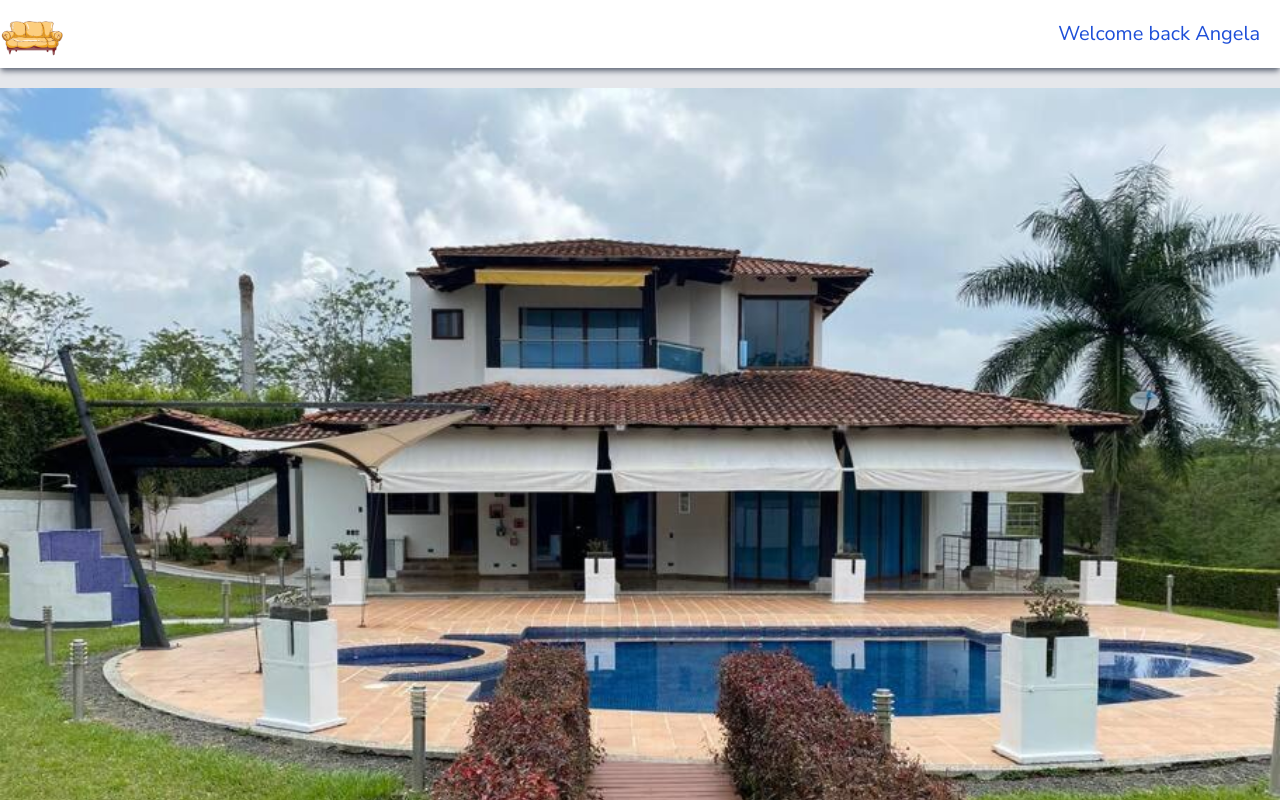
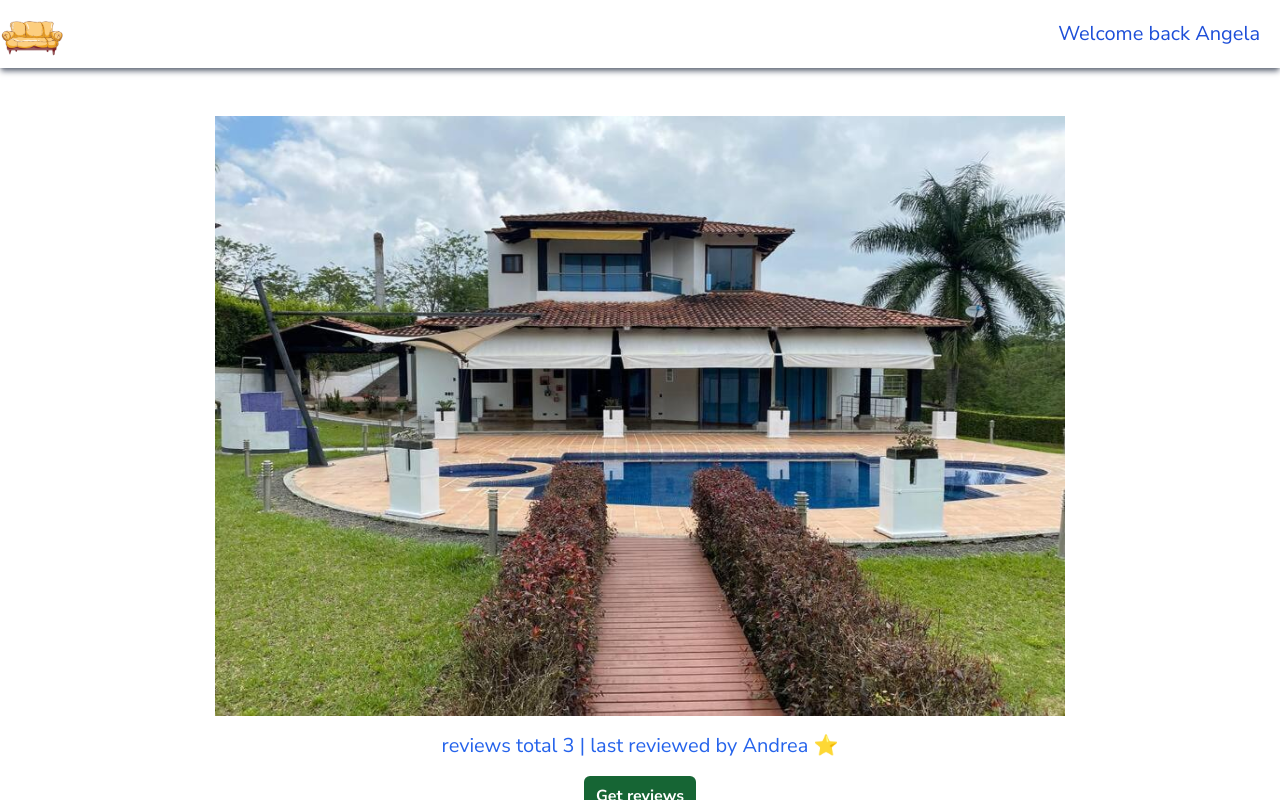
Before and after one commit to SAIDOU11/CouchSurfing-typescript, a React (Vite) app: page / in a window 1280 px wide. Shown: the top 800 px of the page. Built offline with nearby package versions, Linux system fonts and the light colour scheme.

Commit message:
queries & bg

```diff
--- a/index.html
+++ b/index.html
@@ -12,7 +12,7 @@
     <meta name="viewport" content="width=device-width, initial-scale=1.0" />
     <title>Couchsurfing</title>
   </head>
-  <body class="font-nunito flex flex-col bg-gray-200">
+  <body class="font-nunito flex flex-col">
     <div id="root"></div>
     <script type="module" src="/src/main.tsx"></script>
   </body>
--- a/src/components/Container.tsx
+++ b/src/components/Container.tsx
@@ -46,8 +46,12 @@ console.log(you.firstName);
 
 export const Container = () => {
   return (
-    <div className="my-5 flex flex-col items-center">
-      <img src={Vacation} alt="" className="w-full" />
+    <div className="m-5 flex flex-col items-center sm:m-8 lg:m-12">
+      <img
+        src={Vacation}
+        alt=""
+        className="w-full sm:max-w-[850px] min-h-[400px] max-h-[600px] "
+      />
       <h2 className="text-xl text-blue-600 m-4">
         reviews total {reviews.length} | last reviewed by {reviews[0].name} ⭐
       </h2>
```
